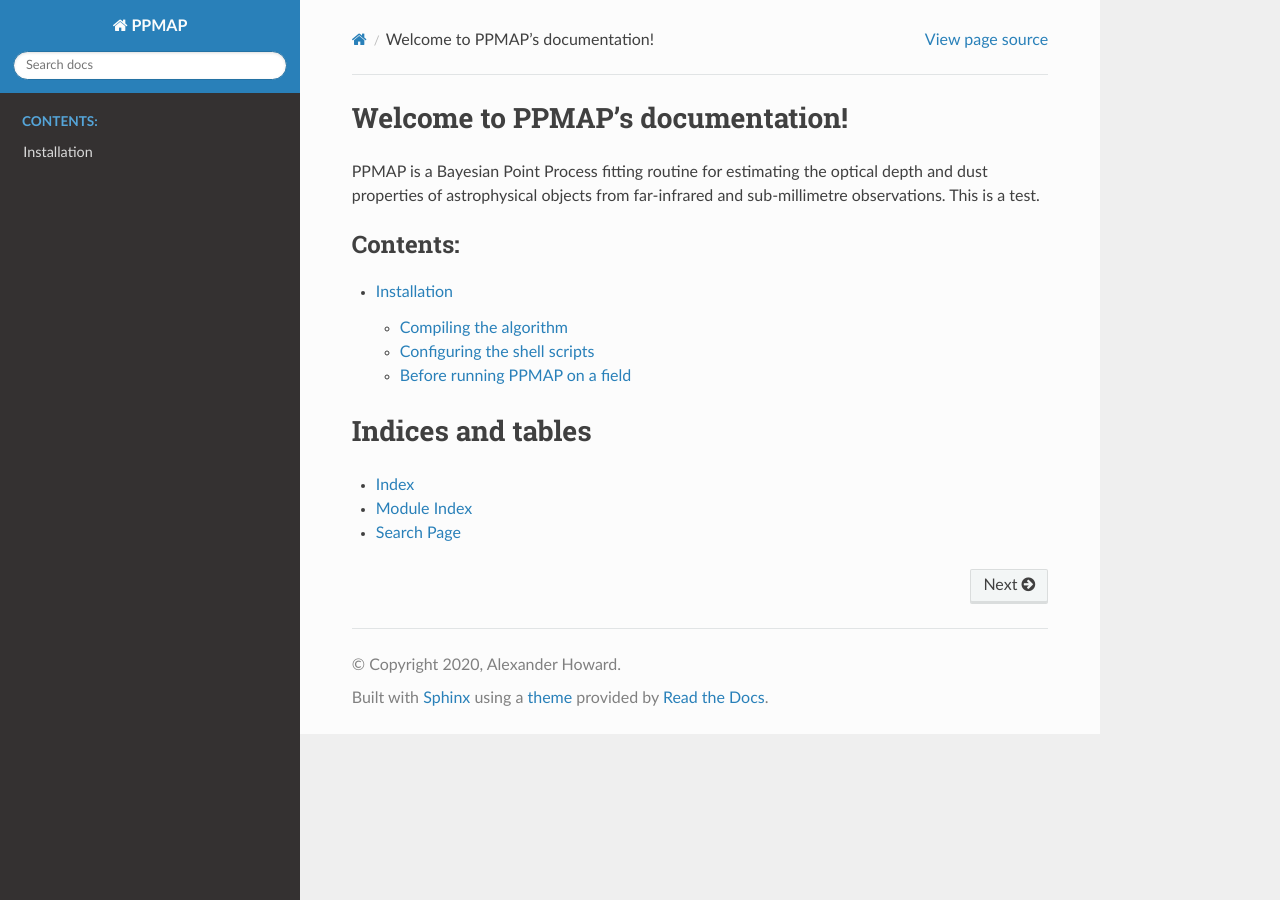
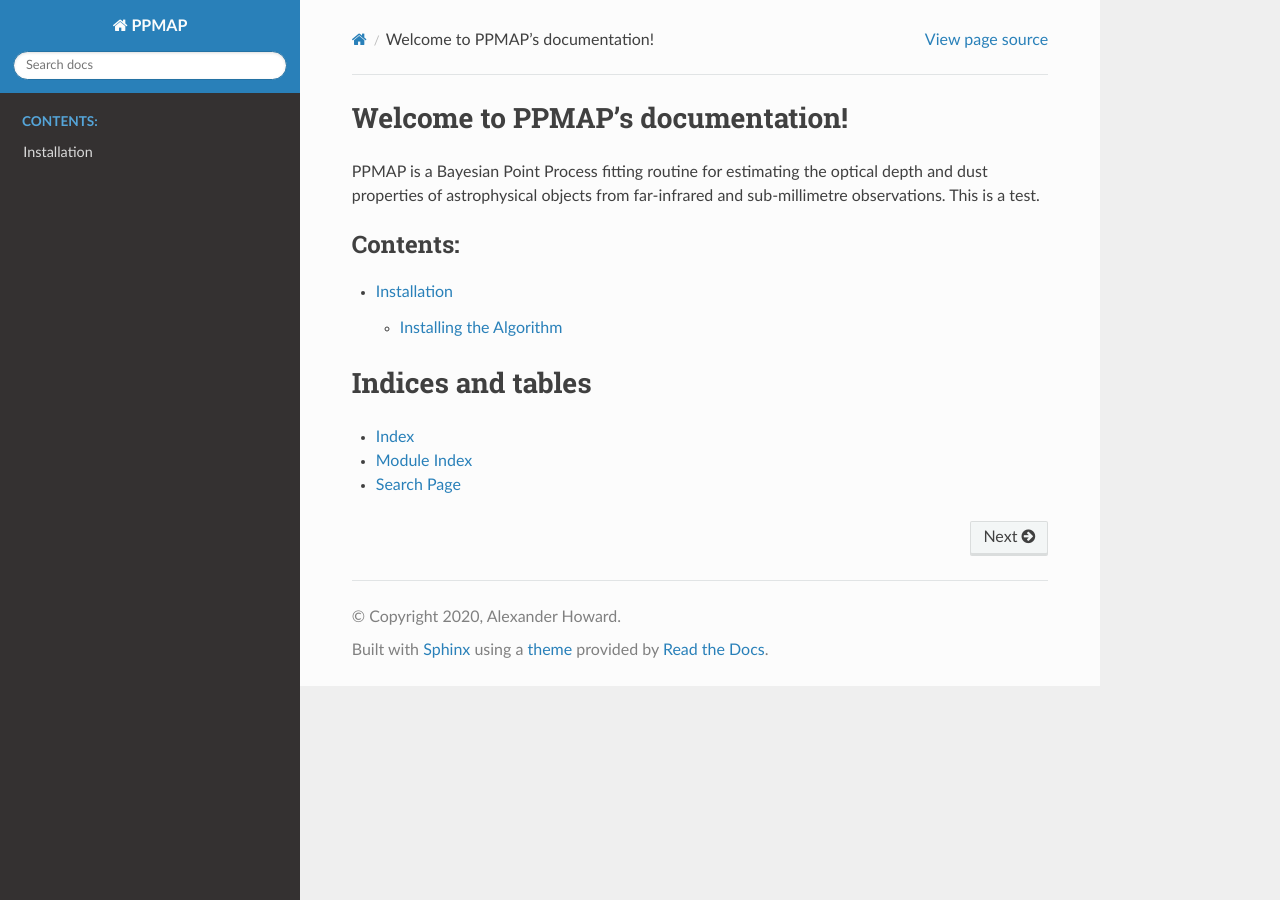
Before and after one commit to ahoward-cf/ppmap, a Sphinx documentation site: the page built from docs/source/index.rst, in a window 1280 px wide. Built offline with Sphinx 7.4.7 and the Read the Docs theme 2.0.0, drawn with Linux system fonts in a browser that asks for light colours; some of the changed lines change nothing that is shown.

Commit message:
Updated installation documentation and fixed several small bugs that would have prevented PPMAP from running correctly.

```diff
--- a/docs/source/installation.rst
+++ b/docs/source/installation.rst
@@ -7,27 +7,21 @@
  `https://github.com/kennethmarsh/ppmap <https://github.com/kennethmarsh/ppmap>`_
 
 =========================
-Compiling the algorithm
+Installing the Algorithm
 =========================
 
-To install, clone the repository to the desired directory and run the makefile
+To install:
 
-.. code-block:: shell
+* Clone the repository to the desired directory in your cluster ``/home/[USERNAME]/`` space.
+.. note:: After cloning, you should have a ``ppmap/`` directory with the path ``/home/[USERNAME]/ppmap/``, which contains a futher ``source/`` directory and ``templates/`` directory. If you cloned the repository in a location other than  ``/home/[USERNAME]/``, make a note of this address **without** the `ppmap/`` direcotry (e.g. ``/home/[USERNAME]/some/other/path/``) and see the **Warning** below.
+* Open the makefile in a text editor and edit the ``USRNAME`` variable with your Hawk username (e.g. c.c1234567).
+.. warning:: If the ``ppmap`` directory is located somewhere other than ``/home/[USERNAME]/``, you will need to go into the ``/ppmap/templates/`` directory and open ``template_run_ppmap.sh`` in a text editor. You will then need to edit the line ``code=`` variable from ``code=${HOME}/ppmap/bin/ppmap`` to include the directory you copied above (e.g. ``code=/home/[USERNAME]/some/other/path/ppmap/bin/ppmap``). Do not be concerned that the ``ppmap/`` directory does not contain a ``bin/`` directory yet. One will be created during the installation process.
+* Move into the ``ppmap/`` directory and run the makefile:
 
-    make
+..code-block:: shell
 
-This will compile the PreMAP and PPMAP executables.
+	make
 
-===============================
-Configuring the shell scripts
-===============================
+This should compile the PreMAP and PPMAP executables and place them in the ``ppmap/bin/`` directory. It should also generate the ``run_[FIELD]_all`` and ``run_ppmap.sh`` script files from the templates, configure them for your username, and place them into the ``ppmap/`` directory.
 
-* Open the ``run_ppmap.sh`` file in a text editor
-* Replace all instances of ``[USERNAME]`` with your Hawk username (e.g. ``C1234567``)
-* Save and close ``run_ppmap.sh"
-
-=================================
-Before running PPMAP on a field
-=================================
-
-Be sure to replace all instances of ``[USERNAME]`` in the ``run_[FIELD]_all`` file with your Hawk username prior to running PPMAP.
+PPMAP should now be compiled and ready to operate.
```
Also changed, not shown: 2 other files.
